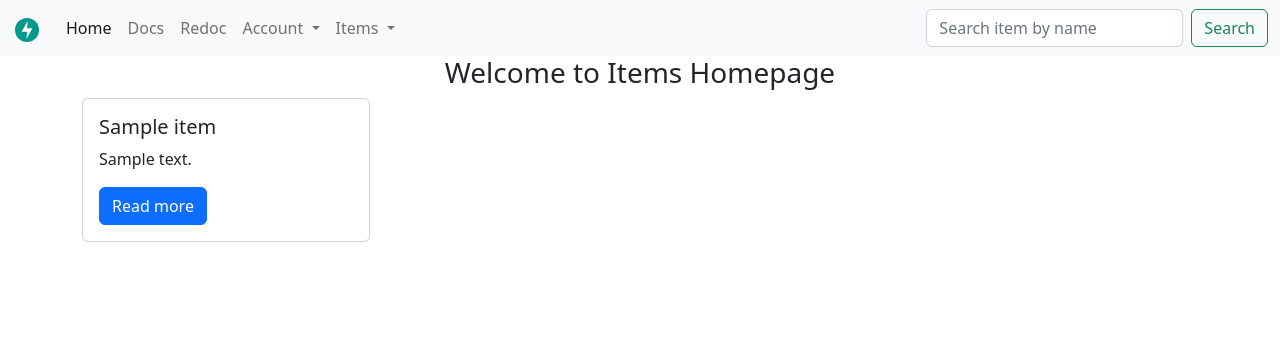
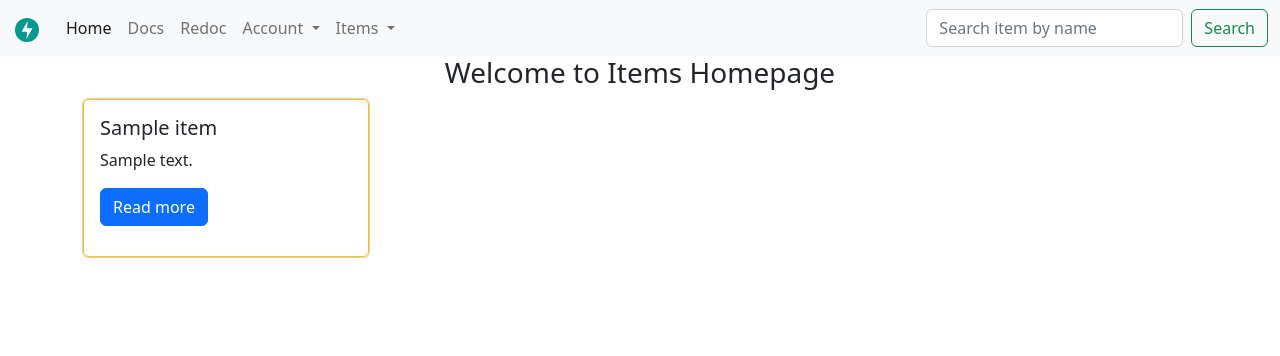
Before and after one commit to shahlep/fastApi-fun-9, a FastAPI app: page / in a window 1280 px wide. Shown: the top 356 px of the page. Run offline with FastAPI, Linux system fonts and the light colour scheme; tables that the repository leaves empty hold one stand-in row (values such as "Sample post"); some libraries are stand-ins or nearby versions.

Commit message:
fastApi fun 382

```diff
--- a/templates/card.html
+++ b/templates/card.html
@@ -1,7 +1,7 @@
-<div class="card" style="width: 18rem;">
-  <div class="card-body">
+<div class="card" style="width: 18rem; height: 10rem">
+  <div class="card-body border rounded border-warning" >
     <h5 class="card-title">{{ card_item.title }}</h5>
-    <p class="card-text">{{ card_item.description[:50] }}</p>
+    <p class="card-text">{{ card_item.description[:20] }}</p>
     <a href="/details/{{ card_item.id }}" class="btn btn-primary">Read more</a>
   </div>
 </div>
```
